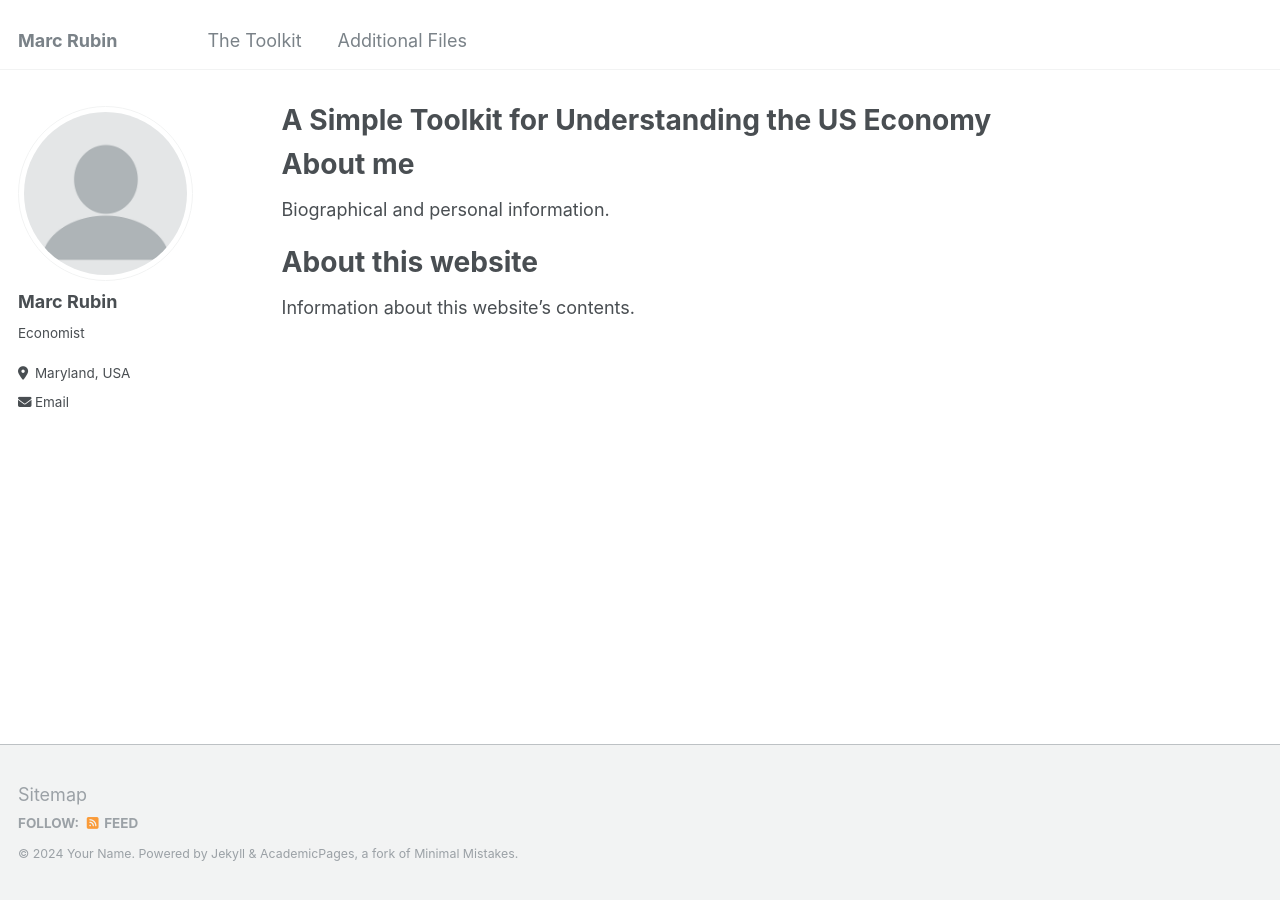
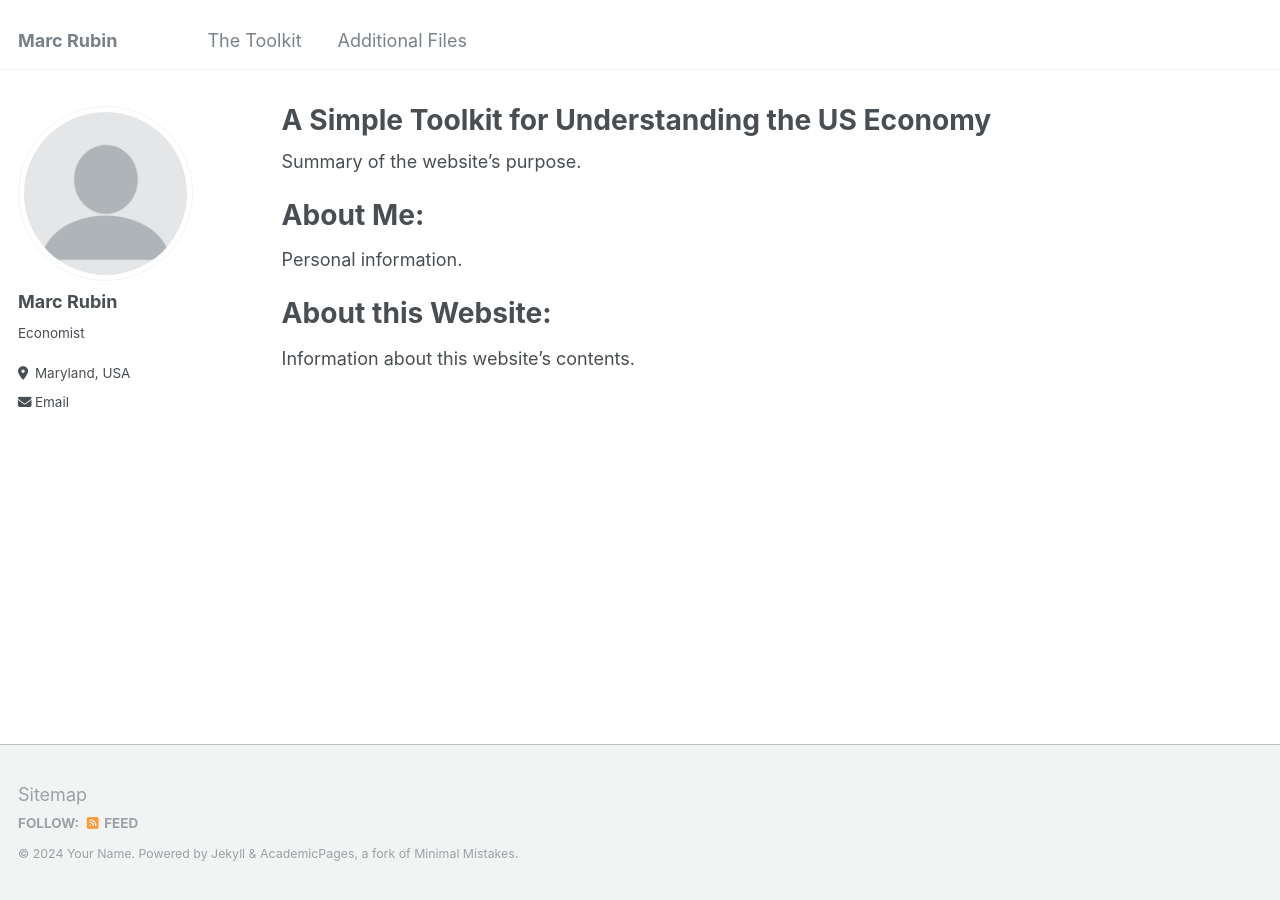
Before and after one commit to jrubinpython/mrubin_toolkit, a Jekyll site: the page built from _pages/about.md, in a window 1280 px wide. Built offline with Jekyll 4.4.1, drawn with Linux system fonts in a browser that asks for light colours.

Commit message:
Update about.md

```diff
--- a/_pages/about.md
+++ b/_pages/about.md
@@ -6,11 +6,12 @@ redirect_from:
   - /about/
   - /about.html
 ---
+Summary of the website's purpose.
 
-About me
+About Me:
 =====
-Biographical and personal information.
+Personal information.
 
-About this website
+About this Website:
 =====
 Information about this website's contents.
```
